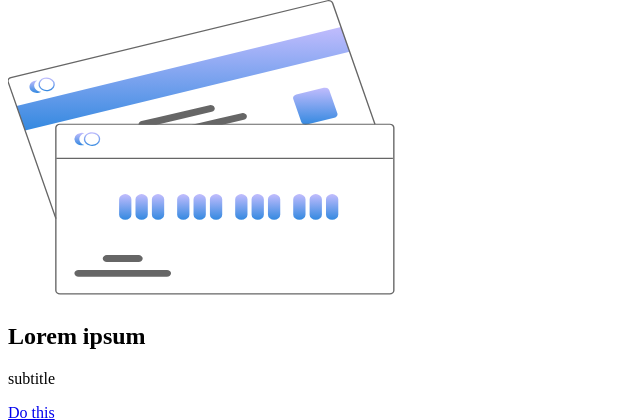
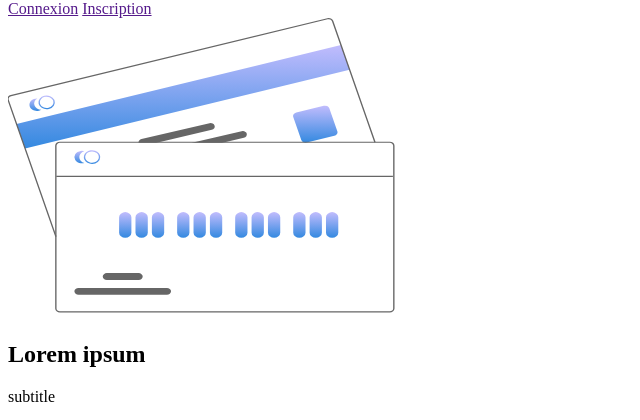
Before and after one commit to DKDEV31/ECF, a Symfony app: template templates/base.html.twig in a window 1280 px wide. Shown: the part 137-557 px from the top of the page, without its empty margins (0-640 px from the left). Run offline with Twig, Linux system fonts and the light colour scheme; the template is opened without the code that fills it, so the values that code supplies are empty; some libraries are stand-ins or nearby versions.

Commit message:
Création DropdownMenu

```diff
--- a/templates/base.html.twig
+++ b/templates/base.html.twig
@@ -22,7 +22,7 @@
             <nav class="navbar">
                 <a href="{{ path('app_home') }}"class="link">Acceuil</a>
                 <a href="{{ path('app_bank_product') }}"class="link">Nos produits bancaires</a>
-                <a href="#"class="link">Contact</a>
+                <a href="{{ path('app_contact_us') }}"class="link">Contact</a>
             </nav>
             <div class="navmenu">
                 <div class="dropdown-menu" role="button">
@@ -31,6 +31,22 @@
                 </div>
             </div>
         </header>
+        <div class="navToggleMenu">
+            <a href="" class="link">Connexion</a>
+            <a href="" class="link">Inscription</a>
+            {% if app.user.roles is defined and app.user.roles == 'ROLE_CLIENT'%}
+                <a href="" class="link">Mes comptes</a>
+                <a href="" class="link">Mes virements</a>
+                <a href="" class="link">Mes demandes</a>
+                <a href="" class="link">Mes bénéficiaires</a>
+                <a href="" class="link">Déconnexion</a>
+            {% endif %}
+            {% if app.user.roles is defined and app.user.roles == 'ROLE_BANKER' %}
+                <a href="#" class="link">Demandes</a>
+                <a href="#" class="link">Clients</a>
+                <a href="#" class="link">Déconnexion</a>
+            {% endif %}
+        </div>
         {% block callToAction %}
         <div class="call-to-action">
             <img src="{{ asset('/svg/credit-card.svg') }}" alt="card img" class="call-to-action-img">
```
